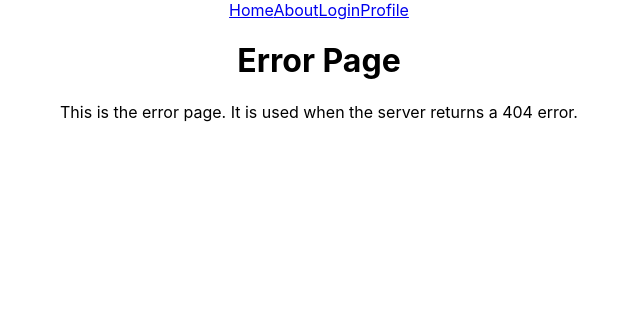
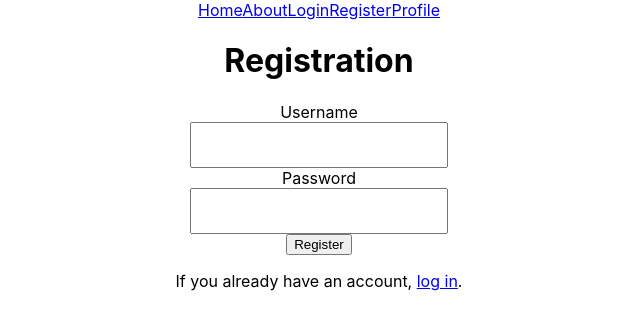
Before and after one commit to 209424/login-simple, a React (Create React App) app in the folder app/Client/: page /register in a window 1280 px wide. Before the commit this address had no page. Shown: the top 330 px of the page, without its empty margins (321-961 px from the left). Built offline with nearby package versions, Linux system fonts and the light colour scheme.

Commit message:
Separated Login and Register pages. Fixed auto logging-in

```diff
--- a/app/Client/src/App.js
+++ b/app/Client/src/App.js
@@ -4,6 +4,7 @@ import {Routes, Route, Link} from 'react-router-dom';
 import Home from './Pages/Home';
 import About from './Pages/About';
 import Login from './Pages/Login';
+import Register from './Pages/Register';
 import Profile from './Pages/Profile';
 import ErrorPage from './Pages/ErrorPage';
 
@@ -14,6 +15,7 @@ function App() {
 				<Link to='/'>Home</Link>
 				<Link to='/about'>About</Link>
 				<Link to='/login'>Login</Link>
+				<Link to='/register'>Register</Link>
 				<Link to='/profile'>Profile</Link>
 			</nav>
 
@@ -21,6 +23,7 @@ function App() {
 				<Route path='/' element={<Home/>}/>
 				<Route path='/about' element={<About/>}/>
 				<Route path='/login' element={<Login/>}/>
+				<Route path='/register' element={<Register/>}/>
 				<Route path='/profile/:userId' element={<Profile/>}/>
 				<Route path='*' element={<ErrorPage/>}/>
 			</Routes>
--- a/app/Client/src/Pages/About.js
+++ b/app/Client/src/Pages/About.js
@@ -5,7 +5,7 @@ function About() {
 		<div>
 			<h1>About</h1>
 			<p>
-				This is a TodoList app built with React.js and Next.js.
+				This is a TodoList app built with React.js.
 			</p>
 		</div>
 	);
--- a/app/Client/src/Pages/Login.js
+++ b/app/Client/src/Pages/Login.js
@@ -1,7 +1,7 @@
 import React, {useEffect, useState} from 'react';
 import Axios from 'axios';
 import '../Styles/Login.css';
-import {useNavigate} from 'react-router-dom';
+import {Link, useNavigate} from 'react-router-dom';
 
 function Login() {
 
@@ -9,9 +9,6 @@ function Login() {
 	const navigate = useNavigate();
 
 	// Variable and its setter
-	const [usernameReg, setUsernameReg] = useState('');
-	const [passwordReg, setPasswordReg] = useState('');
-
 	const [username, setUsername] = useState('');
 	const [password, setPassword] = useState('');
 
@@ -19,20 +16,7 @@ function Login() {
 
 	Axios.defaults.withCredentials = true;
 
-	const handleRegisterClicked = _ => {
-		console.log('registering: ' + usernameReg + ' ' + passwordReg);
-		Axios.post(`http://localhost:${serverPort}/register`, {
-			username: usernameReg,
-			password: passwordReg
-		}).then(response => {
-			console.log(response);
-		}).catch(error => {
-			console.log(error);
-		});
-	}
-
 	const handleLoginClicked = _ => {
-
 		console.log('logging in: ' + username + ' ' + password);
 		Axios.post(`http://localhost:${serverPort}/login`, {
 			username: username,
@@ -56,14 +40,15 @@ function Login() {
 
 	const handleSuccessfulLogin = response => {
 		console.log('login successful');
-		setLoginStatus(response.data[0].username);
-		const userId = response.data[0].id;
+		const userData = response.data[0] ? response.data[0].user : response.data.user[0];
+		setLoginStatus(userData.username);
+		const userId = userData.id;
 		// redirect to application page
 		navigate(`/profile/${userId}`);
 	}
 
 	// React.StrictMode renders components twice in development mode, that's why useEffect is called twice
-	// Cookies
+	// Check if a user remains logged in (cookies)
 	useEffect(_ => {
 		Axios.get(`http://localhost:${serverPort}/login`).then(response => {
 			//console.log(response);
@@ -78,19 +63,6 @@ function Login() {
 
 	return (
 		<div className='login_page'>
-			<div className='registration'>
-				<h1>Registration</h1>
-				<label>Username</label>
-				<input type='text' onChange={event => {
-					setUsernameReg(event.target.value);
-				}}/>
-				<label>Password</label>
-				<input type='password' onChange={event => {
-					setPasswordReg(event.target.value);
-				}}/>
-				<button onClick={handleRegisterClicked}>Register</button>
-			</div>
-
 			<div className='login'>
 				<h1>Login</h1>
 				<input type='text' placeholder='Username' onChange={event => {
@@ -100,6 +72,8 @@ function Login() {
 					setPassword(event.target.value);
 				}}/>
 				<button onClick={handleLoginClicked}>Login</button>
+
+				<p>If you don't have an account, <Link to='/register'>register</Link>.</p>
 			</div>
 
 			<h2>{loginStatus}</h2>
--- a/app/Client/src/Pages/Profile.js
+++ b/app/Client/src/Pages/Profile.js
@@ -7,9 +7,10 @@ function Profile() {
 	return (
 		<div>
 			<h1>Profile for {userId}</h1>
+
 			<button onClick={_ => {
-				navigate('/about');
-			}}>To About
+				navigate('/login');
+			}}>Logout
 			</button>
 		</div>
 	);
--- /dev/null
+++ b/app/Client/src/Pages/Register.js
@@ -0,0 +1,47 @@
+import React, {useState} from 'react';
+import Axios from 'axios';
+import '../Styles/Login.css';
+import {Link} from 'react-router-dom';
+
+function Register() {
+	const serverPort = 3001;
+
+	// Variable and its setter
+	const [usernameReg, setUsernameReg] = useState('');
+	const [passwordReg, setPasswordReg] = useState('');
+
+	Axios.defaults.withCredentials = true;
+
+	const handleRegisterClicked = _ => {
+		console.log('registering: ' + usernameReg + ' ' + passwordReg);
+		Axios.post(`http://localhost:${serverPort}/register`, {
+			username: usernameReg,
+			password: passwordReg
+		}).then(response => {
+			console.log(response);
+		}).catch(error => {
+			console.log(error);
+		});
+	}
+
+	return (
+		<div className='login_page'>
+			<div className='registration'>
+				<h1>Registration</h1>
+				<label>Username</label>
+				<input type='text' onChange={event => {
+					setUsernameReg(event.target.value);
+				}}/>
+				<label>Password</label>
+				<input type='password' onChange={event => {
+					setPasswordReg(event.target.value);
+				}}/>
+				<button onClick={handleRegisterClicked}>Register</button>
+
+				<p>If you already have an account, <Link to='/login'>log in</Link>.</p>
+			</div>
+		</div>
+	);
+}
+
+export default Register;
```
